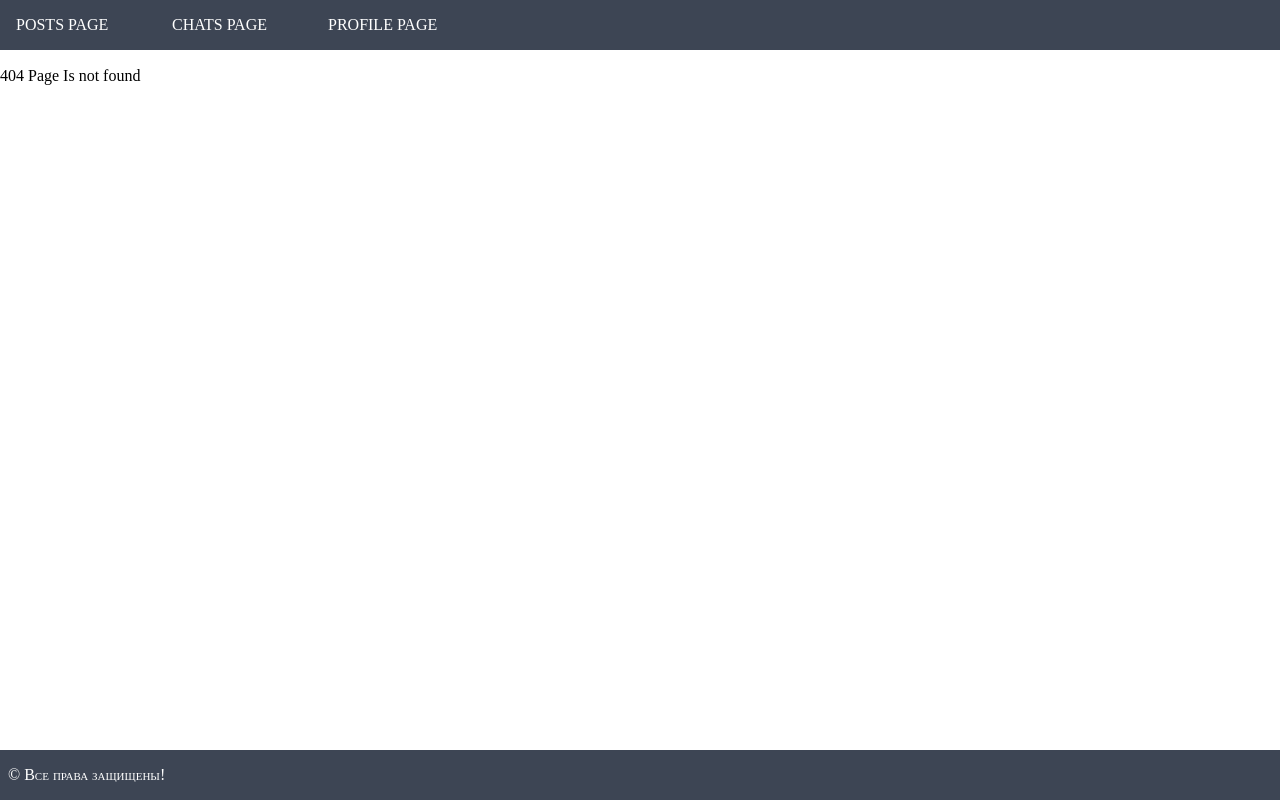
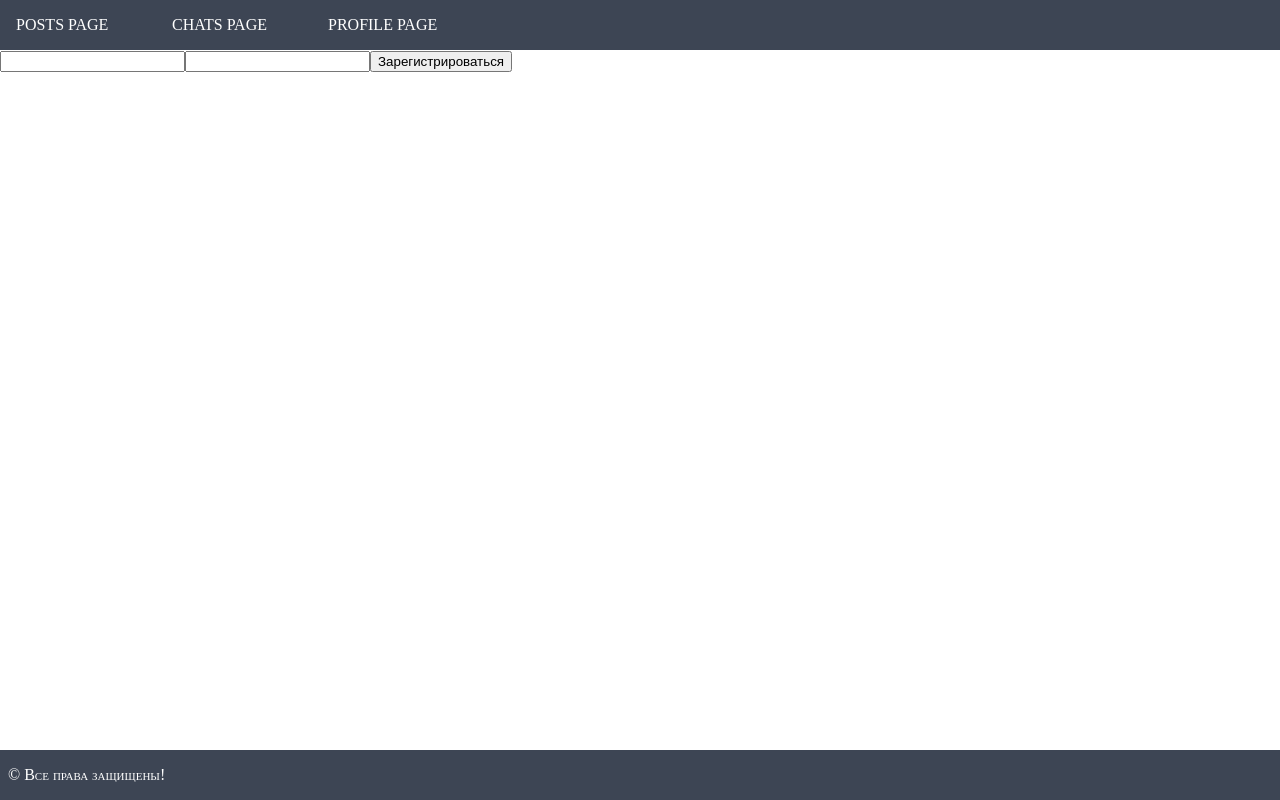
Before and after one commit to Sinsstranger/Geekbrains-ReactJS_Learn-2021, a React (Create React App) app: page /signup in a window 1280 px wide. Before the commit this address led to /404. Built offline with nearby package versions, Linux system fonts and the light colour scheme; no server answers.

Commit message:
Start with firebase

```diff
--- a/package.json
+++ b/package.json
@@ -7,6 +7,7 @@
     "@testing-library/jest-dom": "5.14.1",
     "@testing-library/react": "12.0.0",
     "@testing-library/user-event": "13.2.1",
+    "firebase": "^9.0.2",
     "react": "^17.0.2",
     "react-dom": "^17.0.2",
     "react-redux": "^7.2.5",
--- a/src/app/App.js
+++ b/src/app/App.js
@@ -1,3 +1,4 @@
+import {auth} from "./Services/Firebase";
 import {Route, Switch, Redirect, useLocation} from "react-router-dom";
 import {ChatPage} from './Layouts/ChatPage';
 import {IndexPage} from './Layouts/PostsPage';
@@ -5,16 +6,34 @@ import {ProfilePage} from './Layouts/ProfilePage';
 import {Header} from "./components/Header/Header";
 import {Footer} from "./components/Footer/Footer";
 import './App.sass';
+import {useEffect, useState} from "react";
+import {PrivateRoute} from "./HOC/PrivateRoute";
+import {PublicRoute} from "./HOC/PublicRoute";
+import {Auth} from "./Layouts/Auth/Auth";
+import {onAuthStateChanged} from "firebase/firebase-auth";
+
 
 const App = () => {
+	const [authenticated, setAuthenticated] = useState(false);
+	useEffect(() => {
+		onAuthStateChanged(auth, user => {
+			setAuthenticated(!!user);
+		});
+	}, []);
 	return (<div className="wrapper">
 		<Header/>
 		<main className="main">
 			<Switch>
 				<Route exact path="/" component={IndexPage}/>
-				<Route exact strict path="/chats/" component={ChatPage}/>
-				<Route exact strict path="/chats/:chatUrl/" component={ChatPage}/>
-				<Route exact path="/profile/" component={ProfilePage}/>
+				<PrivateRoute authenticated={authenticated} exact strict path="/chats/" component={ChatPage}/>
+				<PrivateRoute authenticated={authenticated} exact strict path="/chats/:chatUrl/" component={ChatPage}/>
+				<PrivateRoute authenticated={authenticated} exact path="/profile/" component={ProfilePage}/>
+				<PublicRoute authenticated={authenticated} exact path="/signup/">
+					<Auth type='signup'/>
+				</PublicRoute>
+				<PublicRoute authenticated={authenticated} exact path="/signin/">
+					<Auth type='signin'/>
+				</PublicRoute>
 				<Route exact path="/404" component={() => <p>404 Page Is not found</p>}/>
 				<Route path="*" exact>
 					<Redirect to={{
--- /dev/null
+++ b/src/app/HOC/PrivateRoute.js
@@ -0,0 +1,4 @@
+import {Redirect, Route} from "react-router-dom";
+
+export const PrivateRoute = ({authenticated, ...rest}) =>
+	authenticated ? <Route {...rest} /> : <Redirect to="/signin/"/>;
--- /dev/null
+++ b/src/app/HOC/PublicRoute.js
@@ -0,0 +1,4 @@
+import { Redirect, Route } from "react-router-dom";
+
+export const PublicRoute = ({ authenticated, ...rest }) =>
+  !authenticated ? <Route {...rest} /> : <Redirect to="/chats/" />;
--- /dev/null
+++ b/src/app/Layouts/Auth/Auth.jsx
@@ -0,0 +1,25 @@
+import {useCallback, useState} from "react";
+import {auth} from "../../Services/Firebase";
+import {createUserWithEmailAndPassword, signInWithEmailAndPassword} from "firebase/firebase-auth";
+
+export const Auth = ({type}) => {
+	const [email, setEmail] = useState('');
+	const [password, setPassword] = useState('');
+	const handleSendForm = useCallback(async (e) => {
+		e.preventDefault();
+		try {
+			type === 'signup' ? await createUserWithEmailAndPassword(auth, email, password) : await signInWithEmailAndPassword(auth, email, password);
+		} catch (e) {
+			console.log(e.message);
+		}
+	}, [email, password, type]);
+	return (
+		<div className="auth">
+			<form className="auth__form">
+				<input type="text" className="auth__email" onChange={(e) => setEmail(e.target.value)} value={email}/>
+				<input type="text" className="auth__password" onChange={(e) => setPassword(e.target.value)} value={password}/>
+				<button className="auth__send" onClick={handleSendForm}>{type === 'signup' ? 'Зарегистрироваться' : 'Войти'}</button>
+			</form>
+		</div>
+	);
+}
--- /dev/null
+++ b/src/app/Services/Firebase.js
@@ -0,0 +1,23 @@
+import {initializeApp} from "firebase/app";
+import {getAnalytics} from "firebase/analytics";
+import {getAuth} from "firebase/auth";
+import {getDatabase} from "firebase/database";
+
+const firebaseConfig = {
+	apiKey: "AIzaSyBHroPNZwMNpQL5-H0Lme53JyV26oZS6Y0",
+	authDomain: "reactjsgeekbrainslearn.firebaseapp.com",
+	projectId: "reactjsgeekbrainslearn",
+	storageBucket: "reactjsgeekbrainslearn.appspot.com",
+	messagingSenderId: "805706040872",
+	appId: "1:805706040872:web:77d1258c6b4806db3b971d",
+	measurementId: "G-X716TERC30"
+};
+
+
+// Initialize Firebase
+
+const firebaseApp = initializeApp(firebaseConfig);
+const auth = getAuth(firebaseApp);
+const db = getDatabase(firebaseApp);
+const analytics = getAnalytics(firebaseApp);
+export {auth, db, analytics}
```
Also changed, not shown: 1 other file (tests, documents, lock files or other folders).
